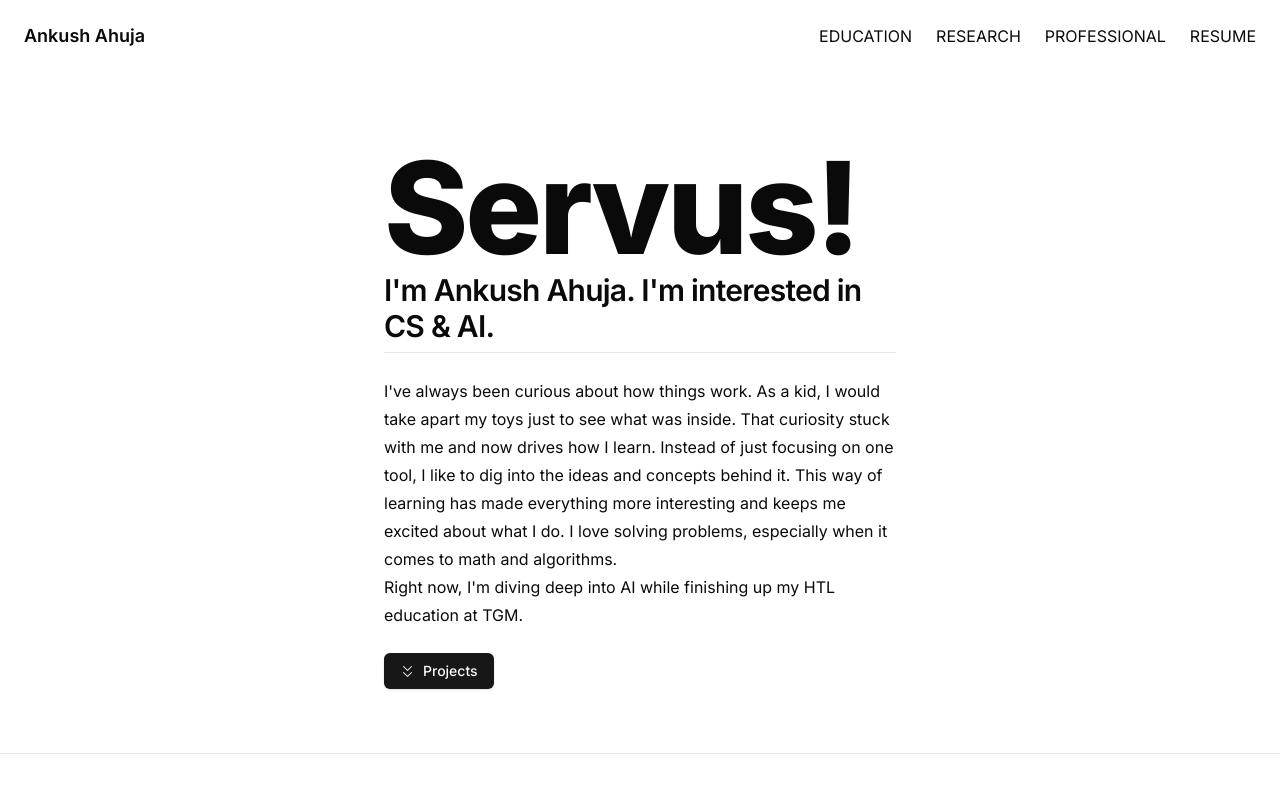
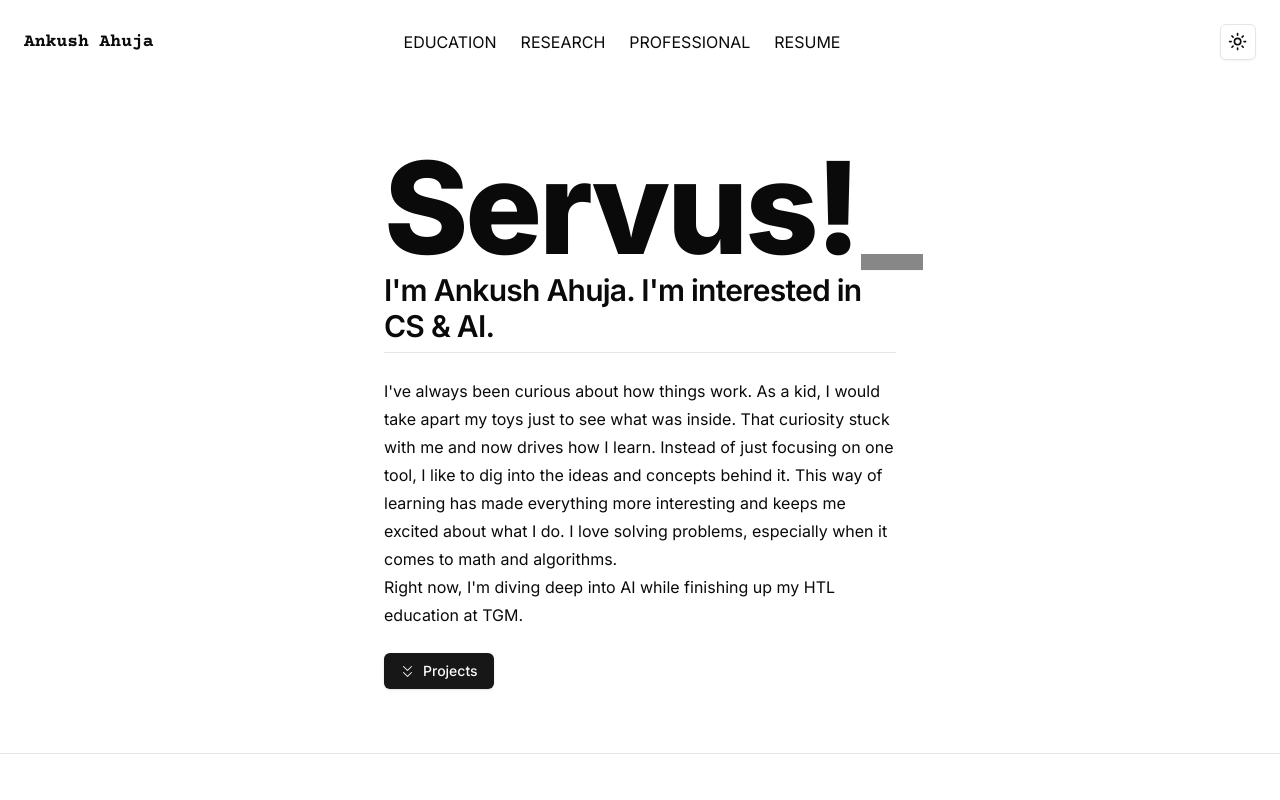
Before and after one commit to aa-irsya/ahujaankush.github.io, a Next.js app: page / in a window 1280 px wide. Shown: the top 800 px of the page. Built offline with nearby package versions, Linux system fonts and the light colour scheme.

Commit message:
Add dark mode, change header style, add typewriter to /

```diff
--- a/package.json
+++ b/package.json
@@ -56,6 +56,7 @@
     "react-dom": "^18",
     "react-hook-form": "^7.53.0",
     "react-resizable-panels": "^2.1.2",
+    "react-simple-typewriter": "^5.0.1",
     "recharts": "^2.12.7",
     "sonner": "^1.5.0",
     "tailwind-merge": "^2.5.2",
--- a/src/app/(main)/layout.tsx
+++ b/src/app/(main)/layout.tsx
@@ -6,6 +6,7 @@
 import { TooltipProvider } from "@radix-ui/react-tooltip";
 import Footer from "@/components/layout/footer";
 import { Separator } from "@/components/ui/separator";
+import { ThemeProvider } from "@/components/theme-provider";
 
 const inter = Inter({ subsets: ["latin"] });
 
@@ -23,12 +24,19 @@
     <html lang="en">
       <Analytics />
       <body className={`${inter.className} flex flex-col`}>
+        <ThemeProvider
+          attribute="class"
+          defaultTheme="system"
+          enableSystem
+          disableTransitionOnChange
+        >
           <TooltipProvider >
             <Header />
             {children}
             <Separator />
             <Footer />
           </TooltipProvider>
+        </ThemeProvider>
       </body>
     </html >
   );
--- a/src/app/(main)/page.tsx
+++ b/src/app/(main)/page.tsx
@@ -1,12 +1,14 @@
+"use client"
+
 import Section from "@/components/layout/layout";
 import { Button } from "@/components/ui/button";
 import { Separator } from "@/components/ui/separator";
-import { TooltipTrigger } from "@/components/ui/tooltip";
+
 import { Heading1, Heading2, Heading3, Paragraph } from "@/components/ui/typography";
 import { DoubleArrowDownIcon } from "@radix-ui/react-icons";
-import { Tooltip, TooltipContent } from "@radix-ui/react-tooltip";
 import Link from "next/link";
 import React from "react";
+import { Typewriter } from 'react-simple-typewriter'
 
 const projects = [{
   title: "Kayf.app",
@@ -44,7 +46,15 @@
       <Section>
         <div className="flex flex-col md:space-y-6 lg:space-y-0">
           <Heading1 className="!text-[10vw]">
-            Servus!
+            <Typewriter
+              words={['Hello!', 'Servus!', 'Bonjour!', 'Hola!']}
+              loop={5}
+              cursor
+              cursorStyle='_'
+              typeSpeed={75}
+              deleteSpeed={50}
+              delaySpeed={3000}
+            />
           </Heading1>
           <Heading2>
             I&apos;m Ankush Ahuja. I&apos;m interested in CS & AI.
--- a/src/components/layout/footer.tsx
+++ b/src/components/layout/footer.tsx
@@ -10,17 +10,17 @@
   {
     name: "E-Mail",
     link: "mailto:contact@ahuja.app",
-    icon: <Mail color='white' />
+    icon: <Mail className='text-secondary' />
   },
   {
     name: "LinkedIn",
     link: "https://www.linkedin.com/in/ahujaankush/",
-    icon: <Linkedin color='white' />
+    icon: <Linkedin className='text-secondary' />
   },
   {
     name: "GitHub",
     link: "https://github.com/ahujaankush",
-    icon: <Github color='white' />
+    icon: <Github className='text-secondary' />
   }
 ];
 
--- a/src/components/layout/header.tsx
+++ b/src/components/layout/header.tsx
@@ -1,9 +1,21 @@
-"use client";
+"use client"
 
 import Link, { LinkProps } from "next/link";
 import { Large } from "../ui/typography";
-import React, { useState } from "react";
+import React from "react";
+import { Courier_Prime } from "next/font/google";
 import { Sheet, SheetContent, SheetDescription, SheetHeader, SheetTitle, SheetTrigger } from "../ui/sheet";
+import {
+  DropdownMenu,
+  DropdownMenuContent,
+  DropdownMenuItem,
+  DropdownMenuTrigger,
+} from "@/components/ui/dropdown-menu"
+import { useTheme } from "next-themes"
+import { Moon, Sun } from "lucide-react"
+import { Button } from "../ui/button";
+
+const courier_prime = Courier_Prime({ subsets: ["latin"], weight: '700' });
 
 export function LinkHoverAnim({ children, ...props }: LinkProps & { children: React.ReactNode, className?: string }) {
   return (
@@ -16,23 +28,51 @@
   );
 }
 
+function ModeToggle() {
+  const { setTheme } = useTheme()
+
+  return (
+    <DropdownMenu>
+      <DropdownMenuTrigger asChild>
+        <Button variant="outline" size="icon">
+          <Sun className="h-[1.2rem] w-[1.2rem] rotate-0 scale-100 transition-all dark:-rotate-90 dark:scale-0" />
+          <Moon className="absolute h-[1.2rem] w-[1.2rem] rotate-90 scale-0 transition-all dark:rotate-0 dark:scale-100" />
+          <span className="sr-only">Toggle theme</span>
+        </Button>
+      </DropdownMenuTrigger>
+      <DropdownMenuContent align="end">
+        <DropdownMenuItem onClick={() => setTheme("light")}>
+          Light
+        </DropdownMenuItem>
+        <DropdownMenuItem onClick={() => setTheme("dark")}>
+          Dark
+        </DropdownMenuItem>
+        <DropdownMenuItem onClick={() => setTheme("system")}>
+          System
+        </DropdownMenuItem>
+      </DropdownMenuContent>
+    </DropdownMenu>
+  )
+}
+
 export default function Header() {
   return (
-    <div className="fixed w-full p-6 z-[999] backdrop-blur-md">
+    <div className="fixed w-full p-6 z-[2] backdrop-blur-md">
       <div className="flex justify-between items-center">
         <div className="flex justify-start">
-          <Large className="absolute self-center transition-all hover:scale-105">
+          <Large className={` absolute self-center transition-all hover:scale-105 ${courier_prime.className}`}>
             <Link href="/">Ankush Ahuja</Link>
           </Large>
         </div>
 
+        <div className="flex flex-row items-center justify-center space-x-2 lg:hidden">
           <Sheet>
-          <SheetTrigger className="lg:hidden">
+            <SheetTrigger>
               <svg className="w-8 h-8 text-primary" fill="none" stroke="currentColor" viewBox="0 0 24 24" xmlns="http://www.w3.org/2000/svg">
                 <path strokeLinecap="round" strokeLinejoin="round" strokeWidth="2" d="M4 6h16M4 12h16m-7 6h7"></path>
               </svg>
             </SheetTrigger>
-          <SheetContent side="top" className="z-[1000]">
+            <SheetContent side="top">
               <SheetHeader>
                 <SheetTitle>Ankush Ahuja</SheetTitle>
                 <SheetDescription>
@@ -40,23 +80,28 @@
                 </SheetDescription>
               </SheetHeader>
               <div className="space-y-4 mt-4">
-              <LinkHoverAnim href="/edu">EDUCATION</LinkHoverAnim>
-              <LinkHoverAnim href="/res">RESEARCH</LinkHoverAnim>
-              <LinkHoverAnim href="/prof">PROFESSIONAL</LinkHoverAnim>
+                <LinkHoverAnim href="/education">EDUCATION</LinkHoverAnim>
+                <LinkHoverAnim href="/research">RESEARCH</LinkHoverAnim>
+                <LinkHoverAnim href="/professional">PROFESSIONAL</LinkHoverAnim>
                 <LinkHoverAnim href="/Resume.pdf" locale={false}>
                   RESUME
                 </LinkHoverAnim>
               </div>
             </SheetContent>
           </Sheet>
+          <ModeToggle />
+        </div>
 
         <div className="hidden lg:flex space-x-6">
-          <LinkHoverAnim href="/edu">EDUCATION</LinkHoverAnim>
-          <LinkHoverAnim href="/res">RESEARCH</LinkHoverAnim>
-          <LinkHoverAnim href="/prof">PROFESSIONAL</LinkHoverAnim>
+          <LinkHoverAnim href="/education">EDUCATION</LinkHoverAnim>
+          <LinkHoverAnim href="/research">RESEARCH</LinkHoverAnim>
+          <LinkHoverAnim href="/professional">PROFESSIONAL</LinkHoverAnim>
           <LinkHoverAnim href="/Resume.pdf" locale={false}>
             RESUME
           </LinkHoverAnim>
+        </div>
+        <div className="hidden lg:block">
+          <ModeToggle />
         </div>
       </div>
     </div>
--- /dev/null
+++ b/src/components/theme-provider.tsx
@@ -0,0 +1,9 @@
+"use client"
+
+import * as React from "react"
+import { ThemeProvider as NextThemesProvider } from "next-themes"
+import { type ThemeProviderProps } from "next-themes/dist/types"
+
+export function ThemeProvider({ children, ...props }: ThemeProviderProps) {
+  return <NextThemesProvider {...props}>{children}</NextThemesProvider>
+}
```
Also changed, not shown: 1 other file (tests, documents, lock files or other folders). Lines whose indentation alone changed are shown as unchanged.
